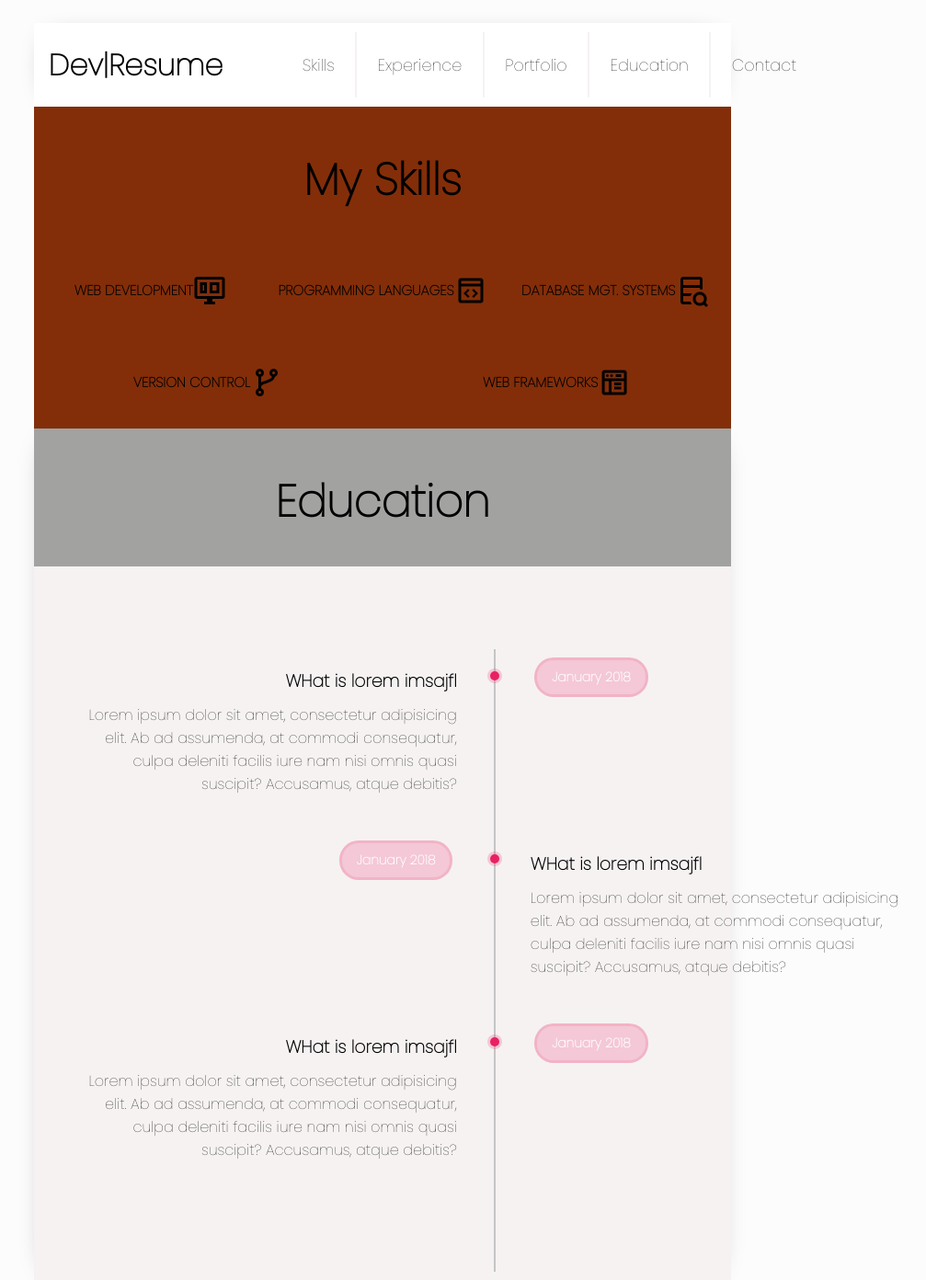
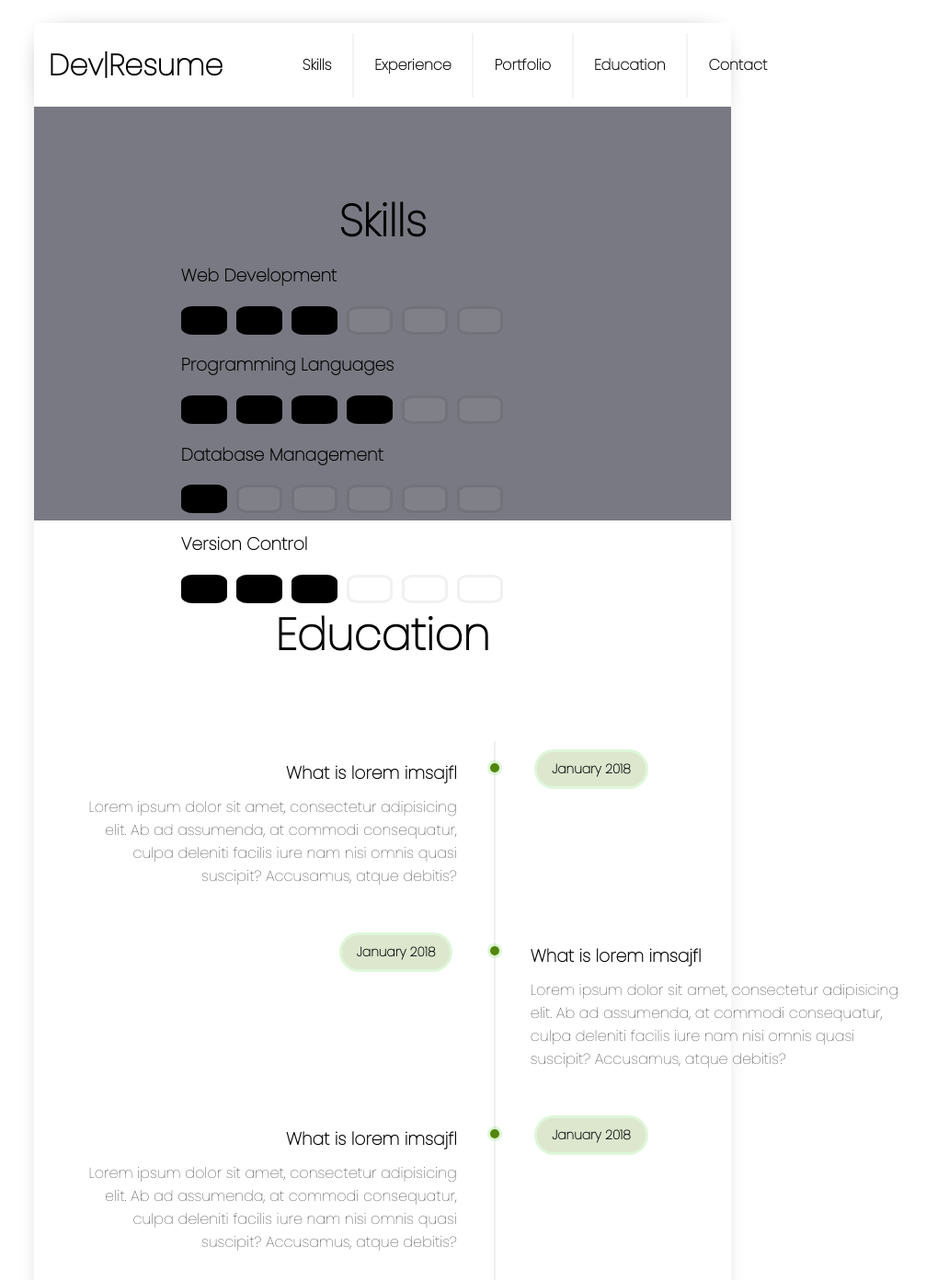
Before and after one commit to cthomas4293/Resume, a Flask app: page / in a window 1280 px wide. Shown: the top 1392 px of the page at 92% size, without its empty margins (224-1231 px from the left). Run offline with Flask 2, Linux system fonts and the light colour scheme.

Commit message:
finished some sections still needs some work

```diff
--- a/static/style.css
+++ b/static/style.css
@@ -5,12 +5,11 @@
 body {
     font-family: 'Poppins', sans-serif;
     /*font-family: 'Roboto Condensed', sans-serif;*/
-    background: #FCFCFC;
 }
 
 #Wrapper {
     /*Page Decor*/
-    background: #a2a2a1;
+    box-shadow: -1px 1px 30px -20px gray;
     margin-left: 20%;
     margin-right: 20%;
     margin-top: 2%;
@@ -26,12 +25,9 @@ body {
 }
 
 /*Header*/
-.header {
-    /*Outline*/
-    box-shadow: -1px 1px 30px -20px gray;
-}
 
 .main--header {
+    box-shadow: -1px 1px 30px -20px gray;
     background: white;
     width: 100%;
     display: flex;
@@ -45,6 +41,7 @@ body {
 }
 
 /*Nav*/
+
 .nav {
     /*Outline*/
     padding-left: 4rem;
@@ -53,7 +50,8 @@ body {
     align-items: center;
 
     /*Text*/
-    font-size: 1.1rem;
+    font-size: 1rem;
+    font-weight: bold;
 }
 
 .main--nav a {
@@ -88,7 +86,6 @@ body {
     align-items: center;
     margin: 0;
     height: 150px;
-    padding-bottom: 20px;
     padding-top: 30px;
     font-size: 3rem;
 }
@@ -101,46 +98,82 @@ body {
 }
 
 /*Skills Content*/
+.section--skills {
+    box-sizing: border-box;
+    position: relative;
+    background: #797983;
+}
+
+#skill--section {
+    display: flex;
+    flex-direction: row;
+    flex-wrap: wrap;
+    height: 300px;
+}
+
+.section--skills h1 {
+    padding-top: 100px;
+}
 
 .skill {
     display: flex;
-    width: 33.33%;
-    font-size: 0.8rem;
-    justify-content: center;
-    align-items: center;
+    flex-basis: 50%;
+    flex-direction: column;
+    align-items: flex-start;
+    padding-left: 160px;
 }
 
-.skill img {
-    width: 36px;
-    height: 36px;
+.skill--three, .skill--four {
+    align-items: flex-start;
 }
 
-#skill--section-headers {
-    height: 200px;
+.loading--blocks {
     display: flex;
-    flex-wrap: wrap;
-    width: 100%;
-
+    justify-content: space-between;
+    flex-direction: row;
+    width: 350px;
 }
 
-.section--skills {
-    background: #832e09;
-    box-sizing: border-box;
-    position: relative;
+.loading--blocks p {
+    margin: 0;
+    width: 50px;
+    height: 100%;
+    color: white;
+    background: white;
+    opacity: 5%;
+    border-radius: 25%;
+    border: 3px solid black;
 }
 
-.skill--four {
-    width: 50%;
+/*Loading Icons*/
+.block--one p:nth-child(1), .block--one p:nth-child(2), .block--one p:nth-child(3) {
+    background: black;
+    color: black;
+    opacity: 1;
 }
 
-.skill--five {
-    width: 50%;
+.block--two p:nth-child(1), .block--two p:nth-child(2), .block--two p:nth-child(3), .block--two p:nth-child(4) {
+    background: black;
+    color: black;
+    opacity: 1;
+}
+
+.block--three p:nth-child(1) {
+    background: black;
+    color: black;
+    opacity: 1;
+}
+
+.block--four p:nth-child(1), .block--four p:nth-child(2), .block--four p:nth-child(3) {
+    background: black;
+    color: black;
+    opacity: 1;
 }
 
 /*Education Content*/
-.section--education {
-    background: #f6f2f2;
-    box-shadow: -1px 1px 30px -20px gray;
+.section--education h1 {
+    padding-top: 100px;
+    padding-bottom: 0;
 }
 
 /*timeline*/
@@ -159,7 +192,7 @@ body {
     left: 50%;
     width: 2px;
     height: 100%;
-    background: #c5c5c5;
+    background: #efefef;
 }
 
 .timeline ul {
@@ -199,9 +232,9 @@ body {
     right: -6px;
     width: 10px;
     height: 10px;
-    background: rgba(233,33,99,1);
+    background: rgb(83, 134, 12);
     border-radius: 50%;
-    box-shadow:  0 0 0 3px rgba(233,33,99,0.2);
+    box-shadow:  0 0 0 3px rgba(91, 215, 65, 0.2);
 }
 
 .timeline ul li:nth-child(even):before {
@@ -211,9 +244,9 @@ body {
     left: -4px;
     width: 10px;
     height: 10px;
-    background: rgba(233,33,99,1);
+    background: rgb(83, 134, 12);
     border-radius: 50%;
-    box-shadow:  0 0 0 3px rgba(233,33,99,0.2);
+    box-shadow:  0 0 0 3px rgba(91, 215, 65, 0.2);
 }
 
 .timeline ul li h3 {
@@ -241,10 +274,10 @@ body {
     right: -165px;
     margin: 0;
     padding: 8px 16px;
-    background: rgba(233,33,99,0.2);
-    color: #fff;
+    background: rgba(83, 134, 12,0.2);
+    color: black;
     border-radius: 18px;
-    box-shadow: 0 0 0 3px rgba(233,33,99,0.3);
+    box-shadow:  0 0 0 3px rgba(91, 215, 65, 0.2);
 }
 
 .timeline ul li:nth-child(even) .time {
@@ -253,16 +286,16 @@ body {
     left: -165px;
     margin: 0;
     padding: 8px 16px;
-    background: rgba(233,33,99,0.2);
-    color: #fff;
+    background: rgba(83, 134, 12,0.2);
+    color: black;
     border-radius: 18px;
-    box-shadow: 0 0 0 3px rgba(233,33,99,0.3);
+    box-shadow:  0 0 0 3px rgba(91, 215, 65, 0.2);
 }
 
 /*Portfolio*/
 
 .section--portfolio h1 {
-    background: #636361;
+    /*background: #636361;*/
 }
 
 .portfolio--container {
@@ -280,13 +313,9 @@ body {
 /*Experience*/
 
 .section--experience {
-    box-shadow: -1px 1px 30px -20px gray;
-    background: #e0dfdf;
 }
 
 .section--experience h1 {
-    background: #FCFCFC;
-    box-shadow: -1px 1px 30px -20px gray;
 }
 
 .exp--sub-section {
@@ -414,16 +443,25 @@ body {
     margin-bottom: 10px;
     font-size: 1.1rem;
     padding: 5px;
+}
+::-webkit-input-placeholder {
+    color:black;
     font-family: 'Poppins', sans-serif;
-    color: black!important;
+    font-weight: bolder;
 }
 
+#submit--button {
+    background: black;
+    color: white;
+    width: 200px;
+    height: 40px;
+    border-radius: 10px;
+}
 
 /*Footer*/
 footer {
     /*Outline*/
-    color: white;
+    color: black;
     height: 100px;
     width: 100%;
-    background: #832e09;
 }
--- a/templates/index.html
+++ b/templates/index.html
@@ -13,7 +13,7 @@
 <body>
 <div id="Wrapper">
 <!--    Nav/ Header-->
-    <header class="main--header header">
+    <header class="main--header">
         <h1 class="main--title title">Dev|Resume</h1>
 
         <nav class="main--nav nav">
@@ -28,43 +28,68 @@
     <main class="main--content">
 <!--        Skills Section-->
         <section class="section--skills section">
-            <h1>My Skills</h1>
-                <div id="skill--section-headers">
+            <h1>Skills</h1>
+                <div id="skill--section">
                     <div class="skill--one skill">
 <!--                        add data attr for each skill - hover gives a list-->
-                        <h3>WEB DEVELOPMENT</h3>
-                        <img src="../static/icons8-responsive-96.png" alt="web development image">
+                        <h3>Web Development</h3>
+                        <div class="loading--blocks block--one">
+                            <p>1</p>
+                            <p>1</p>
+                            <p>1</p>
+                            <p>1</p>
+                            <p>1</p>
+                            <p>1</p>
+                        </div>
                     </div>
                     <div class="skill--two skill">
-                        <h3>PROGRAMMING LANGUAGES</h3>
-                        <img src="../static/icons8-code-96.png" alt="programming image">
+                        <h3>Programming Languages</h3>
+                        <div class="loading--blocks block--two">
+                            <p>1</p>
+                            <p>1</p>
+                            <p>1</p>
+                            <p>1</p>
+                            <p>1</p>
+                            <p>1</p>
+                        </div>
                     </div>
                     <div class="skill--three skill">
-                        <h3>DATABASE MGT. SYSTEMS</h3>
-                        <img src="../static/icons8-search-database-96.png" alt="database image">
+                        <h3>Database Management</h3>
+                        <div class="loading--blocks block--three">
+                            <p>1</p>
+                            <p>1</p>
+                            <p>1</p>
+                            <p>1</p>
+                            <p>1</p>
+                            <p>1</p>
+                        </div>
                     </div>
                     <div class="skill--four skill">
-                        <h3>VERSION CONTROL</h3>
-                        <img src="../static/icons8-code-fork-96.png" alt="git image">
+                        <h3>Version Control</h3>
+                        <div class="loading--blocks block--four">
+                            <p>1</p>
+                            <p>1</p>
+                            <p>1</p>
+                            <p>1</p>
+                            <p>1</p>
+                            <p>1</p>
+                        </div>
                     </div>
-                    <div class="skill--five skill">
-                        <h3>WEB FRAMEWORKS</h3>
-                        <img src="../static/icons8-web-design-96.png" alt="web design image">
-                    </div>
+
                 </div>
 
         </section>
-<!--        Experience Section-->
+<!--        Education Section-->
         <section class="section--education section">
-            <h1 style="background: #a2a2a1; color: black">Education</h1>
-            <div id="education--area" style="background: #f6f2f2">
+            <h1>Education</h1>
+            <div id="education--area">
 {#                Timeline#}
                 <div class="timeline">
                     <ul>
 {#                        timeline content 1#}
                         <li>
                             <div class="content">
-                            <h3>WHat is lorem imsajfl</h3>
+                            <h3>What is lorem imsajfl</h3>
                             <p>Lorem ipsum dolor sit amet, consectetur adipisicing elit. Ab ad assumenda, at commodi consequatur, culpa deleniti facilis iure nam nisi omnis quasi suscipit? Accusamus, atque debitis?</p>
                             </div>
                             <div class="time">
@@ -74,7 +99,7 @@
 {#                        timeline content 2#}
                         <li>
                             <div class="content">
-                            <h3>WHat is lorem imsajfl</h3>
+                            <h3>What is lorem imsajfl</h3>
                             <p>Lorem ipsum dolor sit amet, consectetur adipisicing elit. Ab ad assumenda, at commodi consequatur, culpa deleniti facilis iure nam nisi omnis quasi suscipit? Accusamus, atque debitis?</p>
                             </div>
                             <div class="time">
@@ -84,7 +109,7 @@
                         {#        timeline content 3#}
                         <li>
                             <div class="content">
-                            <h3>WHat is lorem imsajfl</h3>
+                            <h3>What is lorem imsajfl</h3>
                             <p>Lorem ipsum dolor sit amet, consectetur adipisicing elit. Ab ad assumenda, at commodi consequatur, culpa deleniti facilis iure nam nisi omnis quasi suscipit? Accusamus, atque debitis?</p>
                             </div>
                             <div class="time">
@@ -97,22 +122,22 @@
             </div>
         </section>
 <!--        Portfolio Section-->
-        <section class="section--portfolio section">
-            <h1>Portfolio</h1>
-            <div class="portfolio--container">
-                <img style="background: black" src="https://robohash.org/one.png" alt="robohash image">
-                <img style="background: yellow" src="https://robohash.org/two.png" alt="robohash image">
-                <img style="background: white" src="https://robohash.org/three.png" alt="robohash image">
-                <img style="background: purple" src="https://robohash.org/four.png" alt="robohash image">
-                <img style="background: orange" src="https://robohash.org/five.png" alt="robohash image">
-                <img style="background: gray" src="https://robohash.org/six.png" alt="robohash image">
-                <img style="background: brown" src="https://robohash.org/seven.png" alt="robohash image">
-                <img style="background: coral" src="https://robohash.org/eight.png" alt="robohash image">
-<!--                <img style="background: blue" src="https://robohash.org/nine.png" alt="robohash image">-->
-<!--                <img style="background: red" src="https://robohash.org/ten.png" alt="robohash image">-->
-            </div>
-        </section>
-<!--        Education Section-->
+<!--        <section class="section&#45;&#45;portfolio section">-->
+<!--            <h1>Portfolio</h1>-->
+<!--            <div class="portfolio&#45;&#45;container">-->
+<!--                <img style="background: black" src="https://robohash.org/one.png" alt="robohash image">-->
+<!--                <img style="background: yellow" src="https://robohash.org/two.png" alt="robohash image">-->
+<!--                <img style="background: white" src="https://robohash.org/three.png" alt="robohash image">-->
+<!--                <img style="background: purple" src="https://robohash.org/four.png" alt="robohash image">-->
+<!--                <img style="background: orange" src="https://robohash.org/five.png" alt="robohash image">-->
+<!--                <img style="background: gray" src="https://robohash.org/six.png" alt="robohash image">-->
+<!--                <img style="background: brown" src="https://robohash.org/seven.png" alt="robohash image">-->
+<!--                <img style="background: coral" src="https://robohash.org/eight.png" alt="robohash image">-->
+<!--&lt;!&ndash;                <img style="background: blue" src="https://robohash.org/nine.png" alt="robohash image">&ndash;&gt;-->
+<!--&lt;!&ndash;                <img style="background: red" src="https://robohash.org/ten.png" alt="robohash image">&ndash;&gt;-->
+<!--            </div>-->
+<!--        </section>-->
+<!--        Experience Section-->
         <section class="section--experience section">
             <h1>Experience</h1>
             {#            Sub Sections#}
@@ -181,7 +206,7 @@
                 <input type="email" name="email" placeholder="Your e-mail" id="email">
                 <input type="text" name="message" placeholder="Subject" id="subject">
                 <textarea name="message" cols="30" rows="5" placeholder="Message" id="message"></textarea>
-                <input type="submit" value="Send a message">
+                <input type="submit" value="Send a message" id="submit--button">
             </form>
         </section>
     </main>
@@ -189,8 +214,8 @@
     <footer>
         <header class="footer--header header">Footer Header</header>
         <nav class="footer--nav nav">
-            <a href="#">Copyright &copy; 2021</a>
-            <a target="_blank" href="undefined/icons/set/web-design">Web Design icon</a> icon by <a target="_blank" href="">Icons8</a>
+<!--            <a href="#">Copyright &copy; 2021</a>-->
+<!--            <a target="_blank" href="undefined/icons/set/web-design">Web Design icon</a> icon by <a target="_blank" href="">Icons8</a>-->
         </nav>
     </footer>
 </div>
```
Also changed, not shown: static/script.js (line endings or trailing spaces).
